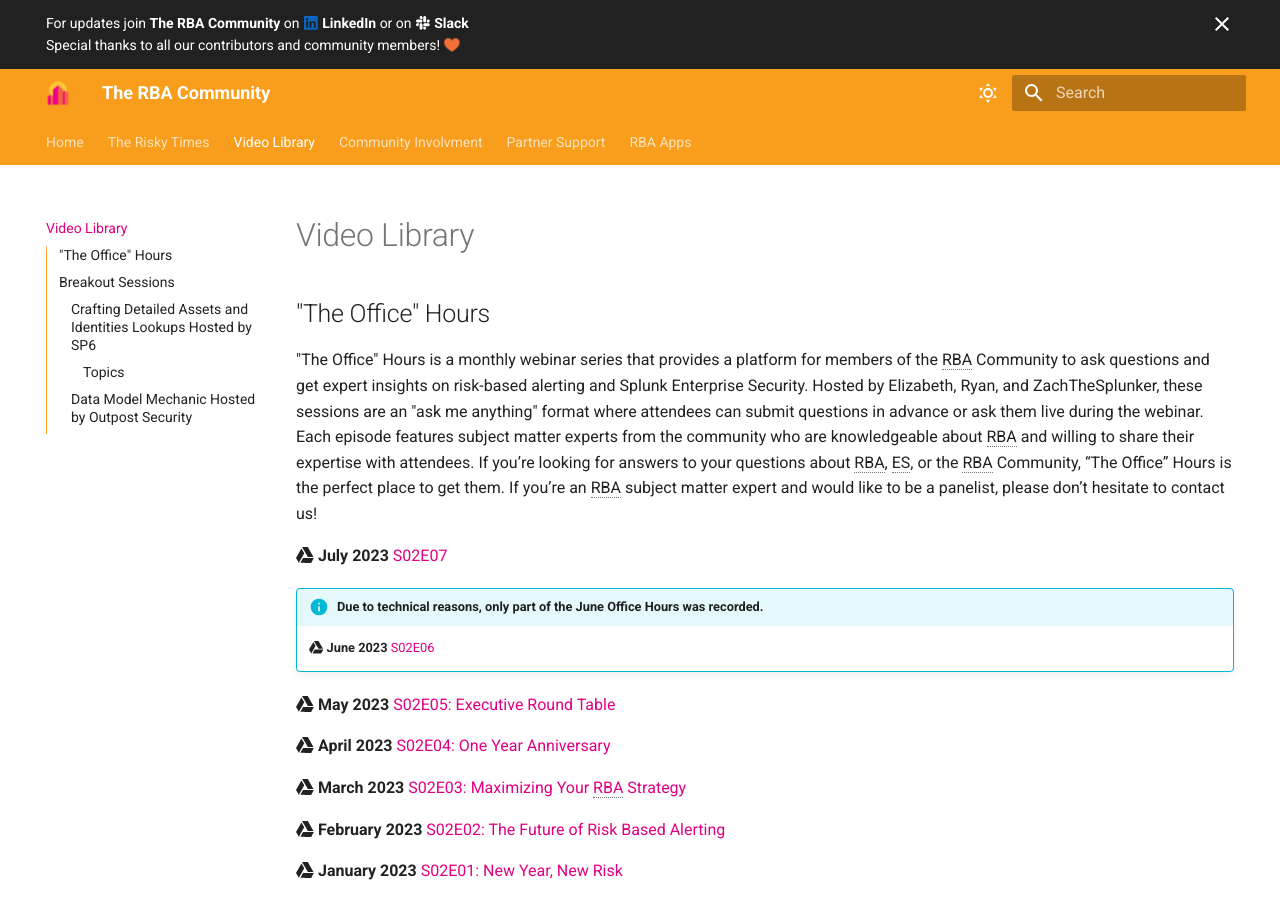
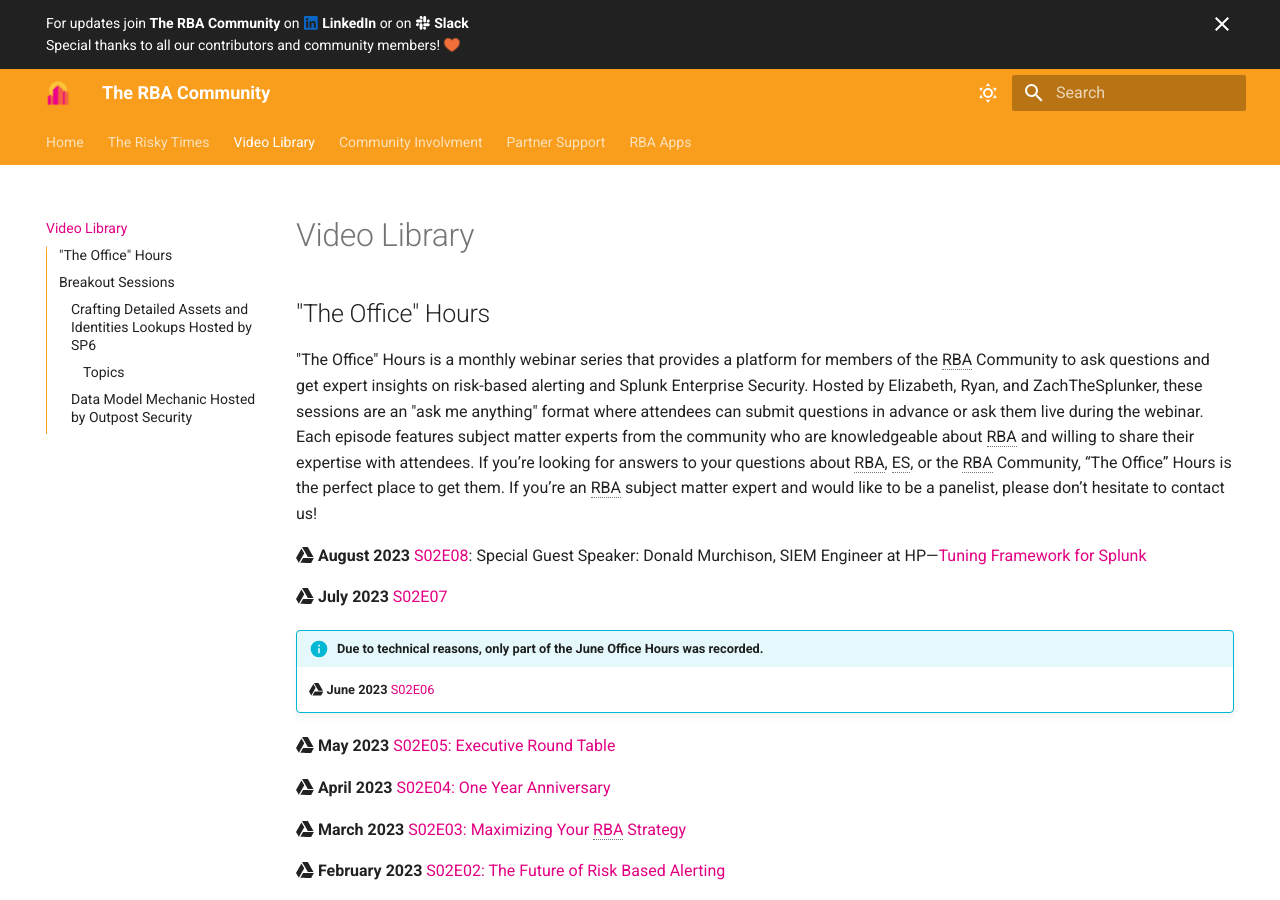
Before and after one commit to rba-community/rba-community, an MkDocs documentation site: the page built from docs/library/index.md, in a window 1280 px wide and 900 px high. Built offline with MkDocs 1.6.1 and Material for MkDocs 9.7.7, drawn with Linux system fonts in a browser that asks for light colours.

Commit message:
added aug office hours
Signed-off-by: Zachary Christensen <zchristensen@splunk.com>

```diff
--- a/docs/library/index.md
+++ b/docs/library/index.md
@@ -7,6 +7,8 @@
 ## "The Office" Hours
 
 "The Office" Hours is a monthly webinar series that provides a platform for members of the RBA Community to ask questions and get expert insights on risk-based alerting and Splunk Enterprise Security. Hosted by Elizabeth, Ryan, and ZachTheSplunker, these sessions are an "ask me anything" format where attendees can submit questions in advance or ask them live during the webinar. Each episode features subject matter experts from the community who are knowledgeable about RBA and willing to share their expertise with attendees. If you’re looking for answers to your questions about RBA, ES, or the RBA Community, “The Office” Hours is the perfect place to get them. If you’re an RBA subject matter expert and would like to be a panelist, please don’t hesitate to contact us!
+
+:simple-googledrive: **August 2023** [S02E08](https://drive.google.com/file/d/1rq5DzI3tg2NLsjQLQ8IURfYi31VCLrq3/view?usp=drive_link){ target="blank" }: Special Guest Speaker: Donald Murchison, SIEM Engineer at HP—[Tuning Framework for Splunk](/apps/implement/tuning-framework/)
 
 :simple-googledrive: **July 2023** [S02E07](https://drive.google.com/file/d/1j-cAoCQLxBDp6-Dx8_NorW21LRiKJoj5/view?usp=sharing){ target="blank" }
 
```
